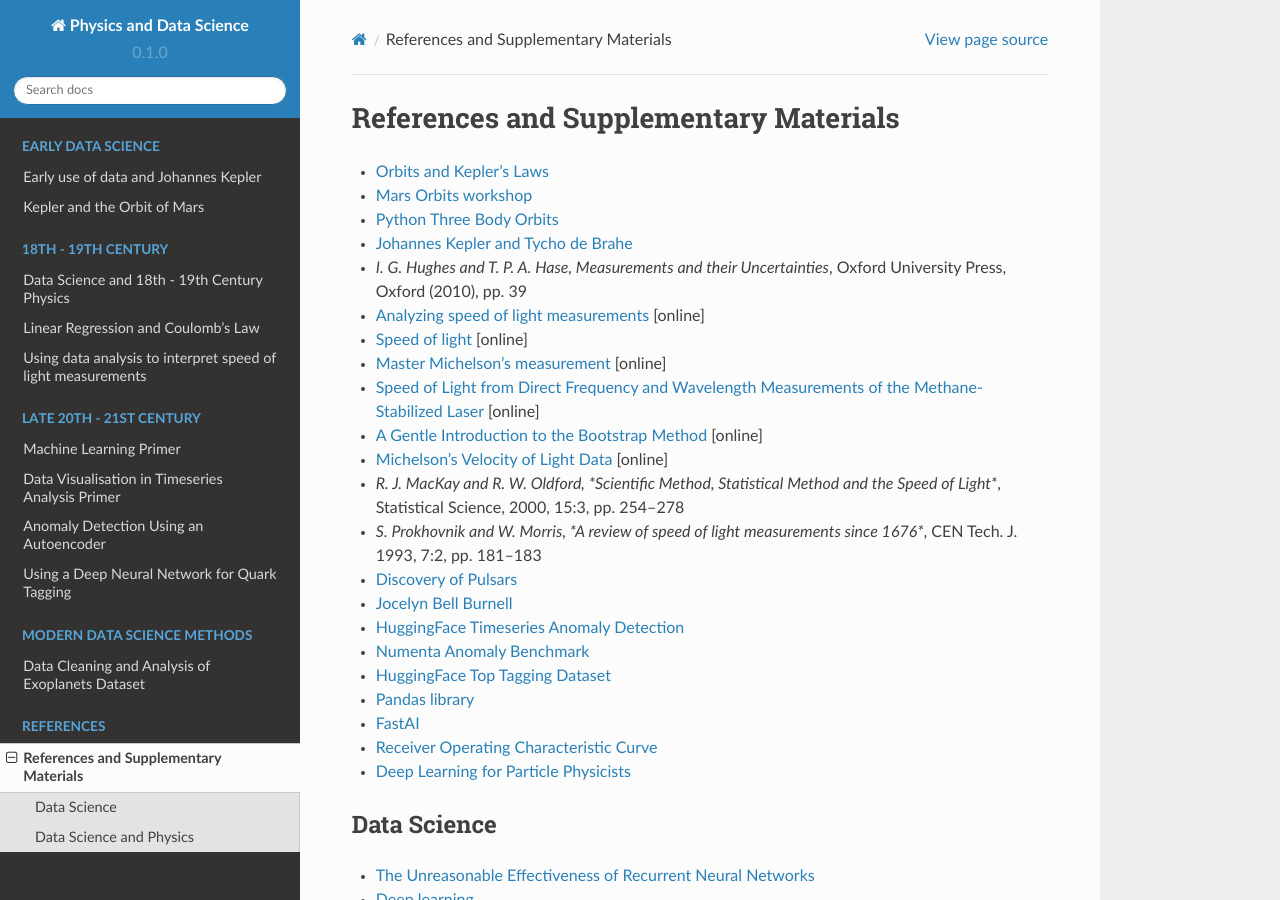
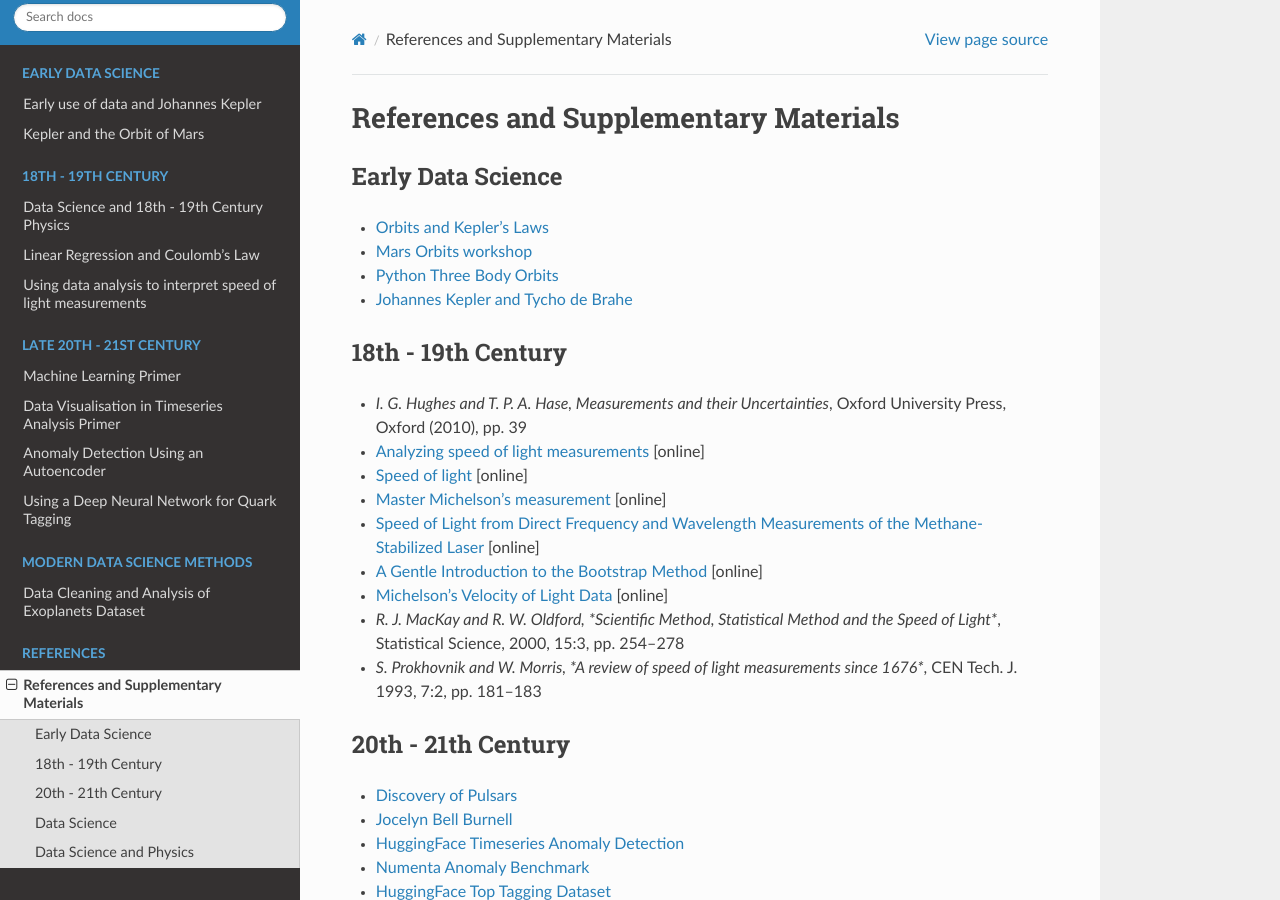
Before and after one commit to PhysData/course, a Sphinx documentation site: the page built from docs/references.rst, in a window 1280 px wide and 900 px high. Built offline with Sphinx 7.4.7 and the Read the Docs theme 2.0.0, drawn with Linux system fonts in a browser that asks for light colours; pages that are not in the unit, such as notebooks, are missing from menus.

Commit message:
References with subheadings

```diff
--- a/docs/references.rst
+++ b/docs/references.rst
@@ -1,11 +1,15 @@
 References and Supplementary Materials
 ========================================
 
+Early Data Science
+-------------------
 * `Orbits and Kepler's Laws <https://solarsystem.nasa.gov/resources/310/orbits-and-keplers-laws/#:~:text=Kepler's%20Laws%20of%20Planetary%20Motion&text=They%20describe%20how%20(1)%20planets,its%20semi%2Dmajor%20axis>`_
 * `Mars Orbits workshop <https://github.com/pulkitsingh/Mars-Orbit-Workshop>`_
 * `Python Three Body Orbits <https://towardsdatascience.com/use-python-to-create-three-body-orbits-329ffb5b2627>`_
 * `Johannes Kepler and Tycho de Brahe <http://galileo.phys.virginia.edu/classes/609.ral5q.fall04/LecturePDF/L08-KEPLER.pdf>`_
 
+18th - 19th Century
+--------------------
 * `I. G. Hughes and T. P. A. Hase, Measurements and their Uncertainties`, Oxford University Press, Oxford (2010), pp. 39
 * `Analyzing speed of light measurements <https://risk-engineering.org/notebook/data-analysis-speed-light.html>`_ [online]
 * `Speed of light <https://en.wikipedia.org/wiki/Speed_of_light#Measurement>`_ [online]
@@ -16,6 +20,8 @@ References and Supplementary Materials
 * `R. J. MacKay and R. W. Oldford, *Scientific Method, Statistical Method and the Speed of Light*`, Statistical Science, 2000, 15:3, pp. 254–278
 * `S. Prokhovnik and W. Morris, *A review of speed of light measurements since 1676*`, CEN Tech. J. 1993, 7:2, pp. 181–183
 
+20th - 21th Century
+--------------------
 * `Discovery of Pulsars <https://www.cam.ac.uk/stories/journeysofdiscovery-pulsars>`_
 * `Jocelyn Bell Burnell <https://starchild.gsfc.nasa.gov/docs/StarChild/whos_who_level2/bell.html>`_
 * `HuggingFace Timeseries Anomaly Detection <https://huggingface.co/keras-io/timeseries-anomaly-detection>`_
```
